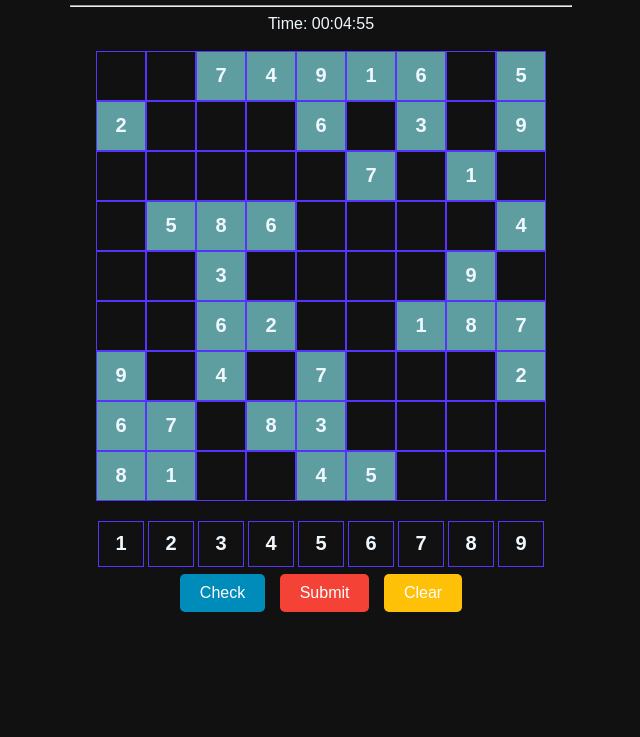
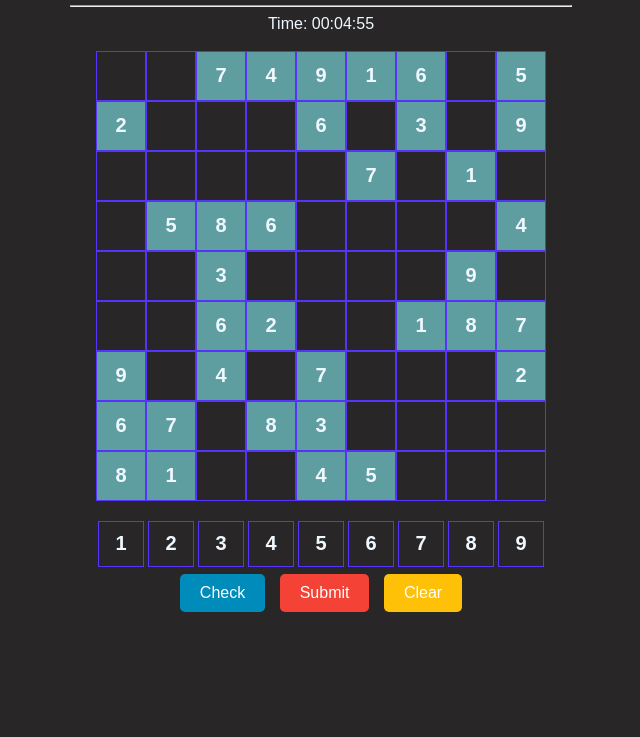
Before and after one commit to Preet2099x/Sudoku, a plain HTML site: page sudoku.html in a window 1280 px wide. Shown: the part 63-800 px from the top of the page, without its empty margins (319-959 px from the left). Drawn offline with Linux system fonts and the light colour scheme.

```diff
--- a/sudoku2.css
+++ b/sudoku2.css
@@ -1,7 +1,7 @@
 body {
     font-family: Arial, Helvetica, sans-serif;
     text-align: center;
-    background-color: #111;
+    background-color: #282626;
     color: aliceblue;
 
 }
```
Also changed, not shown: login2.html (renamed from login.html, +7 -8 lines).
